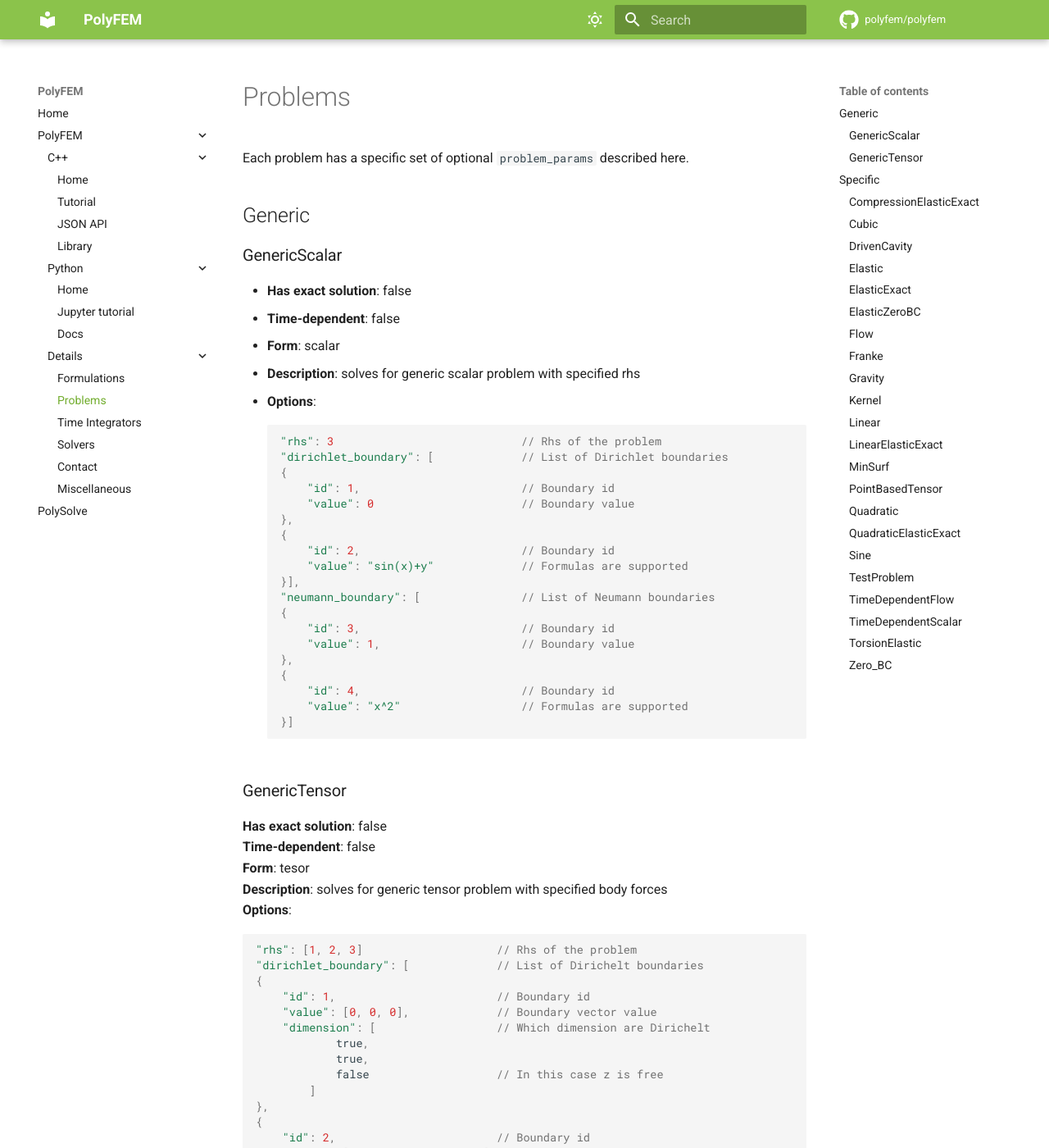
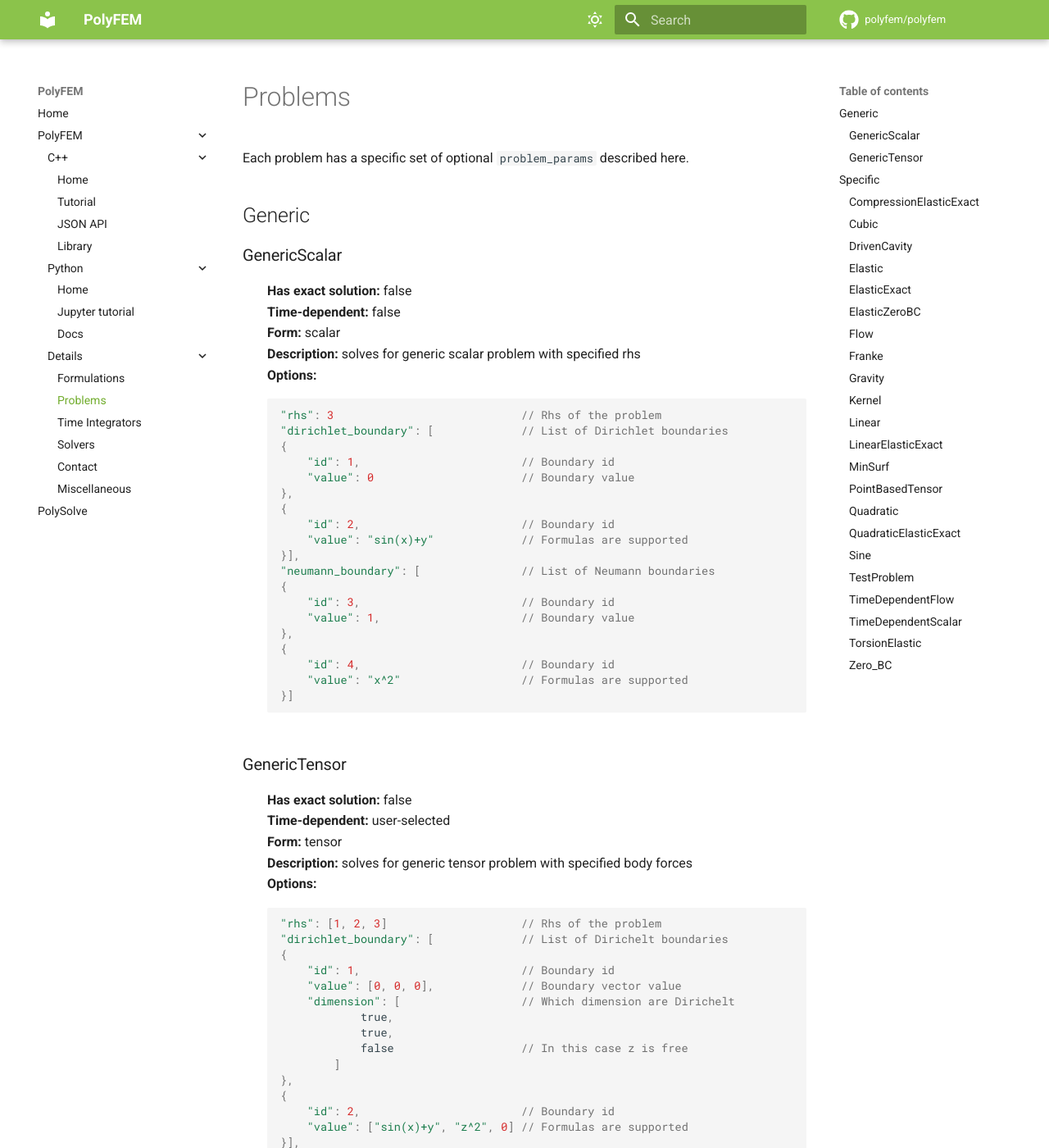
Before and after one commit to polyfem/polyfem.github.io, an MkDocs documentation site: the page built from docs/details/problems.md, in a window 1280 px wide and 1400 px high. Shown: the whole window at 82% size. Built offline with MkDocs 1.6.1 and Material for MkDocs 9.7.7, drawn with Linux system fonts in a browser that asks for light colours; formulas are drawn with MathJax 3; comment, search, counter and statistics services are not loaded; some of the changed text lies outside the part shown.

Commit message:
Updated style

````diff
--- a/docs/details/problems.md
+++ b/docs/details/problems.md
@@ -1,13 +1,27 @@
+<style>
+    .md-typeset ul {
+        margin-left: 0;
+    }
+    .md-typeset ul li {
+        margin-bottom: 0;
+        margin-left: 0;
+        list-style-type: none;
+    }
+    .md-typeset div.arithmatex > * {
+        margin: 0.1em auto !important;
+    }
+</style>
+
 Each problem has a specific set of optional `problem_params` described here.
 
 ## Generic
 
 ### GenericScalar
-* **Has exact solution**: false
-* **Time-dependent**: false
-* **Form**: scalar
-* **Description**: solves for generic scalar problem with specified rhs
-* **Options**:
+* **Has exact solution:** false
+* **Time-dependent:** false
+* **Form:** scalar
+* **Description:** solves for generic scalar problem with specified rhs
+* **Options:**
 ```js
 "rhs": 3                            // Rhs of the problem
 "dirichlet_boundary": [             // List of Dirichlet boundaries
@@ -31,11 +45,11 @@ Each problem has a specific set of optional `problem_params` described here.
 ```
 
 ### GenericTensor
-**Has exact solution**: false<br/>
-**Time-dependent**: false<br/>
-**Form**: tesor<br/>
-**Description**: solves for generic tensor problem with specified body forces<br/>
-**Options**:
+* **Has exact solution:** false
+* **Time-dependent:** user-selected
+* **Form:** tensor
+* **Description:** solves for generic tensor problem with specified body forces
+* **Options:**
 ```js
 "rhs": [1, 2, 3]                    // Rhs of the problem
 "dirichlet_boundary": [             // List of Dirichelt boundaries
@@ -60,110 +74,112 @@ Each problem has a specific set of optional `problem_params` described here.
 {
     "id": 4,                        // Boundary id
     "value": ["sin(z)+y", "z^2", 0] // Formulas are supported
-}]
+}],
+"is_time_dependent": false
 ```
 
 ## Specific
 
 ### CompressionElasticExact
-**Has exact solution**: true<br/>
-**Time-dependent**: false<br/>
-**Form**: tensor<br/>
-**Description**: solve for<br/>
-$\begin{align}
+* **Has exact solution:** true
+* **Time-dependent:** false
+* **Form:** tensor
+* **Description:** solve for
+
+\begin{align}
 f_{2D}(x,y) &= -\begin{bmatrix}(y^3 + x^2 + xy)/20\\ (3x^4 + xy^2 + x)/20\end{bmatrix}\\
 f_{3D}(x,y,z) &= -\begin{bmatrix}(xy + x^2 + y^3 + 6z)/14\\ (zx - z^3 + xy^2 + 3x^4)/14\\ (xyz + y^2z^2 - 2x)/14\end{bmatrix}
-\end{align}$
+\end{align}
 
 ### Cubic
-**Has exact solution**: true<br/>
-**Time-dependent**: false<br/>
-**Form**: scalar<br/>
-**Description**: solve for<br/>
-$f(x,y,z) = (2y-0.9)^4 + 0.1$
+* **Has exact solution:** true
+* **Time-dependent:** false
+* **Form:** scalar
+* **Description:** solve for $f(x,y,z) = (2y-0.9)^4 + 0.1$
 
 ### DrivenCavity
-**Has exact solution**: false<br/>
-**Time-dependent**: false<br/>
-**Form**: tensor<br/>
-**Description**: solve for zero right-hand side, and 0.25 for boundary id 1<br/>
+* **Has exact solution:** false
+* **Time-dependent:** false
+* **Form:** tensor
+* **Description:** solve for zero right-hand side, and 0.25 for boundary id 1
 
 ### Elastic
-**Has exact solution**: false<br/>
-**Time-dependent**: false<br/>
-**Form**: tensor<br/>
-**Description**: solve for zero right-hand side, -0.25 for boundary id 1/5, 0.25 for id 3/6<br/>
+* **Has exact solution:** false
+* **Time-dependent:** false
+* **Form:** tensor
+* **Description:** solve for zero right-hand side, -0.25 for boundary id 1/5, 0.25 for id 3/6
 
 ### ElasticExact
-**Has exact solution**: true<br/>
-**Time-dependent**: false<br/>
-**Form**: tensor<br/>
-**Description**: solve for<br/>
-$\begin{align}
+* **Has exact solution:** true
+* **Time-dependent:** false
+* **Form:** tensor
+* **Description:** solve for
+
+\begin{align}
 f_{2D}(x,y) &= \begin{bmatrix}(y^3 + x^2 + xy)/50\\ (3x^4 + xy^2 + x)/50\end{bmatrix}\\
 f_{3D}(x,y,z) &= \begin{bmatrix}(xy + x^2 + y^3 + 6z)/80\\ (xz - z^3 + xy^2 + 3x^4)/80\\ (xyz + y^2 z^2 - 2x)/80\end{bmatrix}
-\end{align}$
+\end{align}
 
 ### ElasticZeroBC
-**Has exact solution**: false<br/>
-**Time-dependent**: false<br/>
-**Form**: tensor<br/>
-**Description**: solve for [0, 0.5, 0] right-hand side and zero boundary condition<br/>
+* **Has exact solution:** false
+* **Time-dependent:** false
+* **Form:** tensor
+* **Description:** solve for [0, 0.5, 0] right-hand side and zero boundary condition
 
 ### Flow
-**Has exact solution**: false<br/>
-**Time-dependent**: false<br/>
-**Form**: tensor<br/>
-**Description**: solve for zero right-hand side, [0.25, 0, 0] for boundary id 1/3, [0, 0, 0] for 7<br/>
+* **Has exact solution:** false
+* **Time-dependent:** false
+* **Form:** tensor
+* **Description:** solve for zero right-hand side, [0.25, 0, 0] for boundary id 1/3, [0, 0, 0] for 7
 
 ### Franke
-**Has exact solution**: true<br/>
-**Time-dependent**: false<br/>
-**Form**: scalar<br/>
-**Description**: solves for the 2D and 3D Franke function
+* **Has exact solution:** true
+* **Time-dependent:** false
+* **Form:** scalar
+* **Description:** solves for the 2D and 3D Franke function
 
 ### Gravity
-**Has exact solution**: false<br/>
-**Time-dependent**: true<br/>
-**Form**: tensor<br/>
-**Description**: solves for 0.1 body force in y direction and zero for boundary 4
+* **Has exact solution:** false
+* **Time-dependent:** true
+* **Form:** tensor
+* **Description:** solves for 0.1 body force in y direction and zero for boundary 4
 
 ### Kernel
-**Has exact solution**: true<br/>
-**Time-dependent**: false<br/>
-**Form**: scalar/tensor<br/>
-**Description**: solves the omogenous PDE with `n_kernels` kernels placed on the bounding box at `kernel_distance`<br/>
-**Options**: `n_kernels` sets the number of kernels, `kernel_distance` sets the distance from the bounding box
+* **Has exact solution:** true
+* **Time-dependent:** false
+* **Form:** scalar/tensor
+* **Description:** solves the omogenous PDE with `n_kernels` kernels placed on the bounding box at `kernel_distance`
+* **Options:** `n_kernels` sets the number of kernels, `kernel_distance` sets the distance from the bounding box
 
 ### Linear
-**Has exact solution**: true<br/>
-**Time-dependent**: false<br/>
-**Form**: scalar<br/>
-**Description**: solve for<br/>
-f(x,y,z) = x
+* **Has exact solution:** true
+* **Time-dependent:** false
+* **Form:** scalar
+* **Description:** solve for $f(x,y,z) = x$
 
 ### LinearElasticExact
-**Has exact solution**: true<br/>
-**Time-dependent**: false<br/>
-**Form**: tensor<br/>
-**Description**: solve for<br/>
-$\begin{align}
+* **Has exact solution:** true
+* **Time-dependent:** false
+* **Form:** tensor
+* **Description:** solve for
+
+\begin{align}
 f_{2D}(x,y) &= \begin{bmatrix}-(y + x)/50\\ -(3x + y)/50\end{bmatrix}\\
 f_{3D}(x,y,z) &= \begin{bmatrix}-(y + x + z)/50\\ -(3x + y - z)/50\\ -(x + y - 2z)/50\end{bmatrix}\\
-\end{align}$
+\end{align}
 
 ### MinSurf
-**Has exact solution**: false<br/>
-**Time-dependent**: false<br/>
-**Form**: scalar<br/>
-**Description**: solve for -10 for rhs, and zero Dirichelt boundary condition
+* **Has exact solution:** false
+* **Time-dependent:** false
+* **Form:** scalar
+* **Description:** solve for -10 for rhs, and zero Dirichelt boundary condition
 
 ### PointBasedTensor
-**Has exact solution**: false<br/>
-**Time-dependent**: false<br/>
-**Form**: tesor<br/>
-**Description**: solves for point-based boudary conditions<br/>
-**Options**:
+* **Has exact solution:** false
+* **Time-dependent:** false
+* **Form:** tensor
+* **Description:** solves for point-based boudary conditions
+* **Options:**
 ```js
 "scaling": 1,               // Scaling factor
 "rhs": 0,                   // Right-hand side
@@ -201,63 +217,65 @@ f_{3D}(x,y,z) &= \begin{bmatrix}-(y + x + z)/50\\ -(3x + y - z)/50\\ -(x + y - 2
 ```
 
 ### Quadratic
-**Has exact solution**: true<br/>
-**Time-dependent**: false<br/>
-**Form**: scalar<br/>
-**Description**: solve for<br/>
-$f(x,y,z) = x^2$
+* **Has exact solution:** true
+* **Time-dependent:** false
+* **Form:** scalar
+* **Description:** solve for $f(x,y,z) = x^2$
 
 ### QuadraticElasticExact
-**Has exact solution**: true<br/>
-**Time-dependent**: false<br/>
-**Form**: tensor<br/>
-**Description**: solve for<br/>
-$\begin{align}
+* **Has exact solution:** true
+* **Time-dependent:** false
+* **Form:** tensor
+* **Description:** solve for
+
+\begin{align}
 f_{2D}(x,y) &= \begin{bmatrix} -(y^2 + x^2 + xy)/50\\ -(3x^2 + y)/50\end{bmatrix}\\
 f_{3D}(x,y,z) &= \begin{bmatrix}-(y^2 + x^2 + xy + yz)/50\\ -(3x^2 + y + z^2)/50\\ -(xz + y^2 - 2z)/50\end{bmatrix}
-\end{align}$
+\end{align}
 
 ### Sine
-**Has exact solution**: true<br/>
-**Time-dependent**: false<br/>
-**Form**: scalar<br/>
-**Description**: solve for<br/>
-$\begin{align}
+* **Has exact solution:** true
+* **Time-dependent:** false
+* **Form:** scalar
+* **Description:** solve for
+
+\begin{align}
 f(x,y) &= \sin(10x)\sin(10y)\\
 f(x,y,z) &= \sin(10x)\sin(10y)\sin(10z)
-\end{align}$
+\end{align}
 
 ### TestProblem
-**Has exact solution**: true<br/>
-**Time-dependent**: false<br/>
-**Form**: scalar<br/>
-**Description**: solve for extreme problem to test errors for high order discretizations
+* **Has exact solution:** true
+* **Time-dependent:** false
+* **Form:** scalar
+* **Description:** solve for extreme problem to test errors for high order discretizations
 
 ### TimeDependentFlow
-**Has exact solution**: false<br/>
-**Time-dependent**: true<br/>
-**Form**: tensor<br/>
-**Description**: solve for zero right-hand side, [0.25, 0, 0] for boundary id 1/3, [0, 0, 0] for 7, and zero inital velocity<br/>
+* **Has exact solution:** false
+* **Time-dependent:** true
+* **Form:** tensor
+* **Description:** solve for zero right-hand side, [0.25, 0, 0] for boundary id 1/3, [0, 0, 0] for 7, and zero inital velocity
 
 ### TimeDependentScalar
-**Has exact solution**: false<br/>
-**Time-dependent**: true<br/>
-**Form**: scalar<br/>
-**Description**: solve for one right-hand side, zero boundary condition, and zero time boundary<br/>
+* **Has exact solution:** false
+* **Time-dependent:** true
+* **Form:** scalar
+* **Description:** solve for one right-hand side, zero boundary condition, and zero time boundary
 
 ### TorsionElastic
-**Has exact solution**: false<br/>
-**Time-dependent**: false<br/>
-**Form**: tensor<br/>
-**Description**: solve for zero body forces, `fixed_boundary` fixed (zero displacement), `turning_boundary` rotating around `axis_coordiante` for `n_turns`<br/>
-**Options**: `fixed_boundary` id of the fixed boundary, `turning_boundary` id of the moving boundary, `axis_coordiante` coordinate of the rotating axis, `n_turns` number of turns
+* **Has exact solution:** false
+* **Time-dependent:** false
+* **Form:** tensor
+* **Description:** solve for zero body forces, `fixed_boundary` fixed (zero displacement), `turning_boundary` rotating around `axis_coordiante` for `n_turns`
+* **Options:** `fixed_boundary` id of the fixed boundary, `turning_boundary` id of the moving boundary, `axis_coordiante` coordinate of the rotating axis, `n_turns` number of turns
 
 ### Zero_BC
-* **Has exact solution**: true
-* **Time-dependent**: false
-* **Form**: tensor
-* **Description**: solve for<br>
-<center>$\begin{align}
+- **Has exact solution:** true
+- **Time-dependent:** false
+- **Form:** tensor
+- **Description:** solve for
+
+\begin{align}
 f_{2D}(x,y) &= (1 - x)  x^2 y (1-y)^2\\
 f_{3D}(x,y,z) &= (1 - x)  x^2 y (1-y)^2 z (1 - z)
-\end{align}$</center>
+\end{align}
````
Also changed, not shown: docs/details/formulations.md (+34 -20 lines), docs/details/time_integrators.md (+48 -19 lines), docs/index.md (+1 -1 lines).
